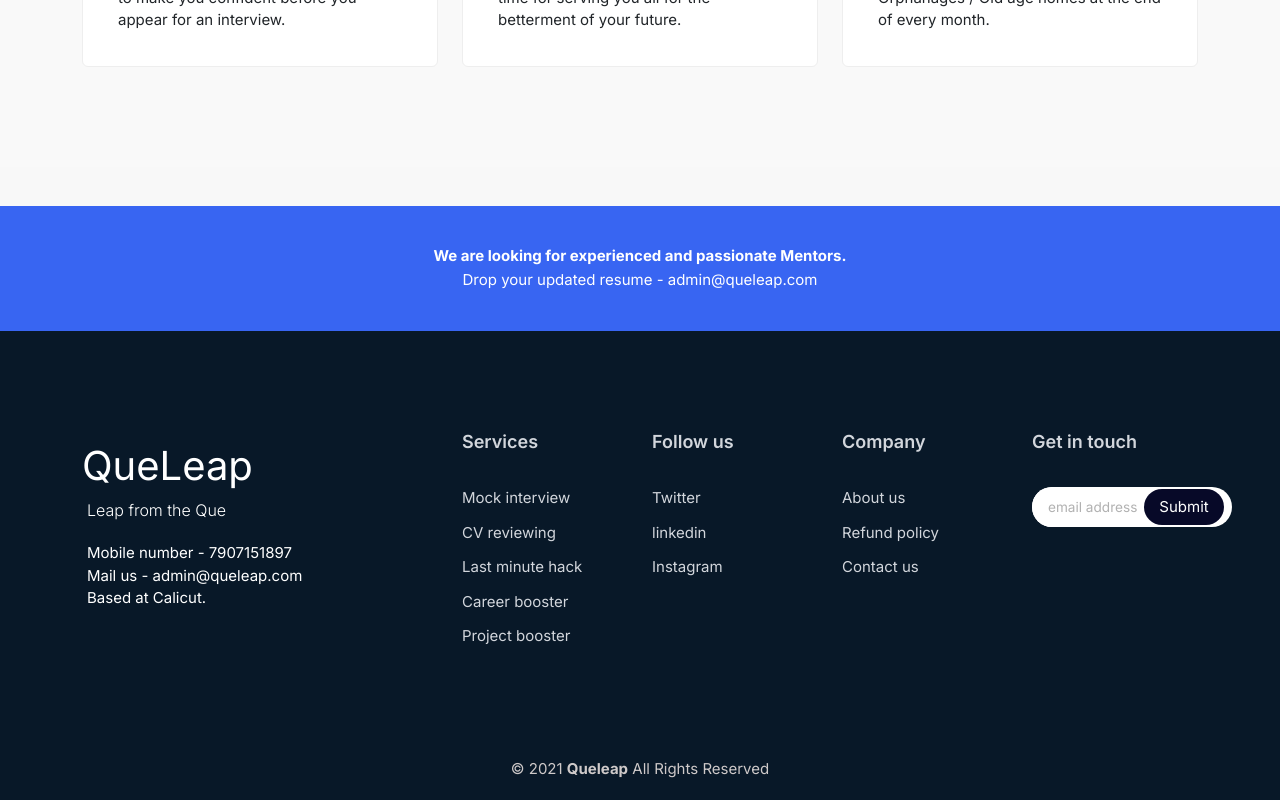
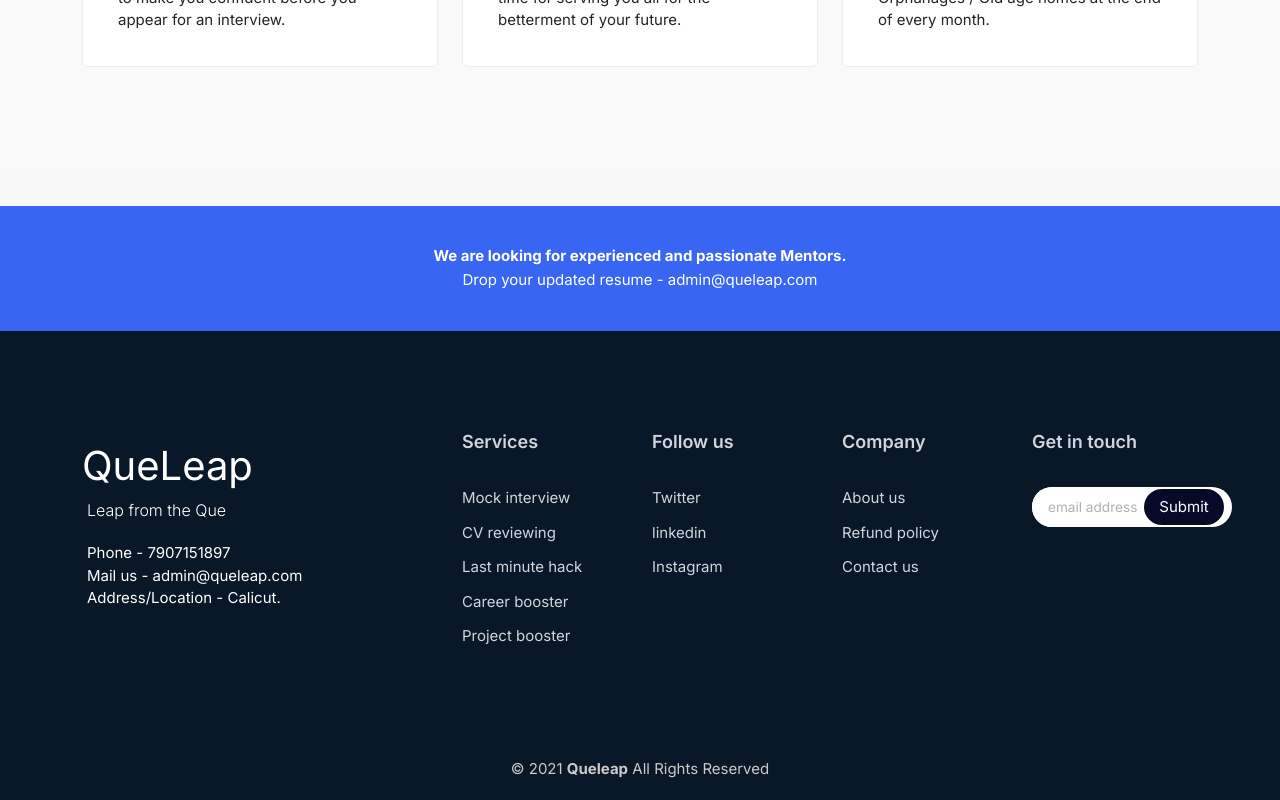
Before and after one commit to getyourwork/type34, a React (Create React App) app: page / in a window 1280 px wide. Shown: the part 4330-5130 px from the top of the page. Built offline with nearby package versions, Linux system fonts and the light colour scheme.

Commit message:
Update Footer.jsx

```diff
--- a/src/Components/sections/Footer.jsx
+++ b/src/Components/sections/Footer.jsx
@@ -37,9 +37,9 @@ return <footer className="footer" id="Footer123">
                         <h6 style={{paddingLeft:'5px'}} className='footer-tag'>Leap from the Que</h6>
                         <br/>
                       <ul className='detail-info'style={{paddingLeft:'5px'}}>
-                          <li>Mobile number - 7907151897</li>
+                          <li>Phone - 7907151897</li>
                           <li>Mail us - admin@queleap.com</li>
-                          <li>Based at Calicut.</li>
+                          <li>Address/Location - Calicut.</li>
                       </ul>
 
                     </div>
```
